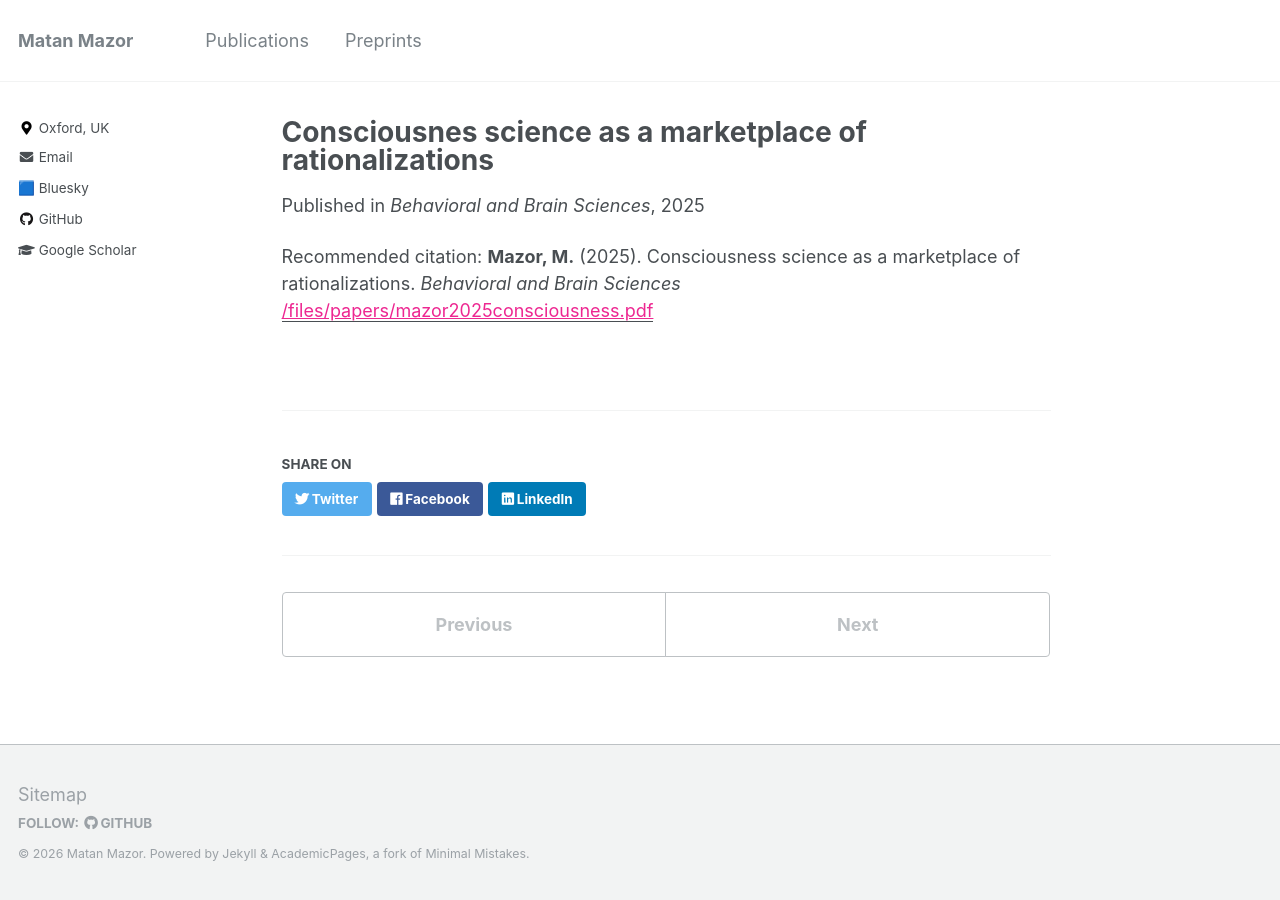
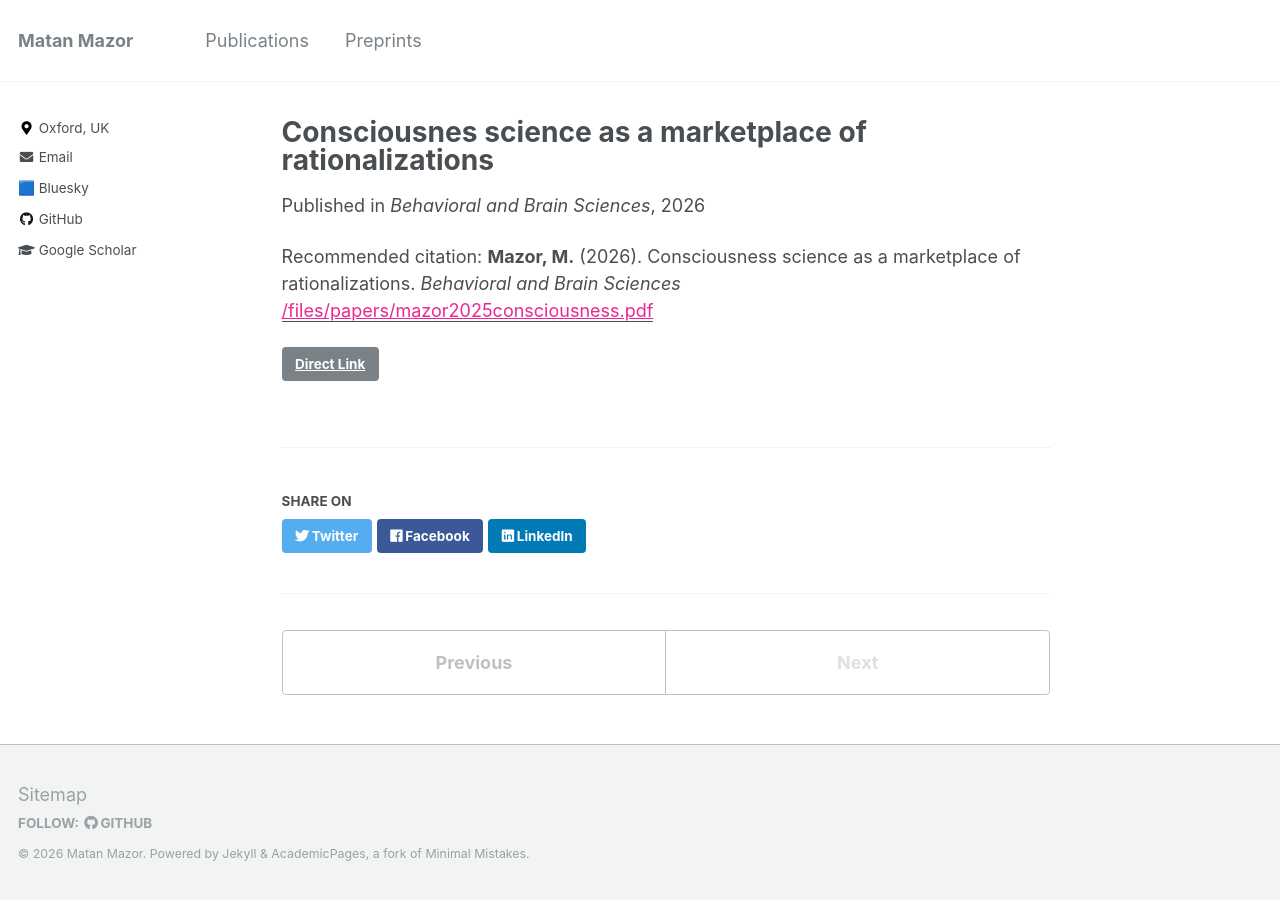
Before and after one commit to matanmazor/matanmazor.github.io, a Jekyll site: the page built from _publications/2026-06-25-consciousness.md, in a window 1280 px wide. Built offline with Jekyll 4.4.1, drawn with Linux system fonts in a browser that asks for light colours.

Commit message:
BBS and 3box

```diff
--- a/_publications/2025-10-09-consciousness.md
+++ b/_publications/2026-06-25-consciousness.md
@@ -1,12 +1,13 @@
 ---
 title: "Consciousnes science as a marketplace of rationalizations"
 collection: publications
-permalink: /publications/2025-10-09-consciousness
-date: 2025-10-09
+permalink: /publications/2026-06-25-consciousness
+date: 2026-06-25
 venue: 'Behavioral and Brain Sciences'
 paperurl: '/files/papers/mazor2025consciousness.pdf'
 psyarxiv: 'https://osf.io/preprints/psyarxiv/hvsmj_v1'
-citation: '<b>Mazor, M.</b> (2025). Consciousness science as a marketplace of rationalizations. <i>Behavioral and Brain Sciences</i>'
+link: 'https://doi.org/10.1017/S0140525X2510304X'
+citation: '<b>Mazor, M.</b> (2026). Consciousness science as a marketplace of rationalizations. <i>Behavioral and Brain Sciences</i>'
 summary_paragraph: >
   In a commentary on a [fascinating proposal](https://www.cambridge.org/core/journals/behavioral-and-brain-sciences/article/sensory-horizons-and-the-functions-of-conscious-vision/6B3E944D6E27247F0F1CF64B5612F493) by [Steve](https://profiles.ucl.ac.uk/28069-steve-fleming) and [Matthias](https://matthias-michel.wixsite.com/michel), I make a broad point about the field of consciousness sciene. I suggest that theories of consciousness are measured not only based on their scientific merits, but also based on their effectiveness as rationalization devices.
 ---
```
Also changed, not shown: _publications/2026-06-07-cogsci.md (+1 -0 lines), 2 other files.
